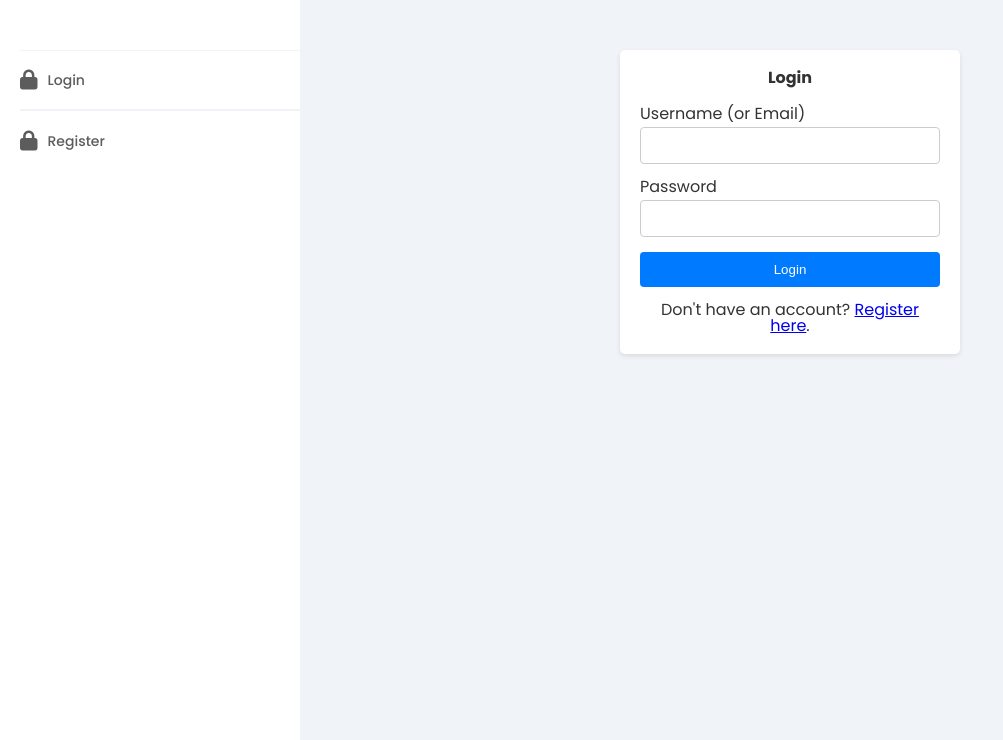
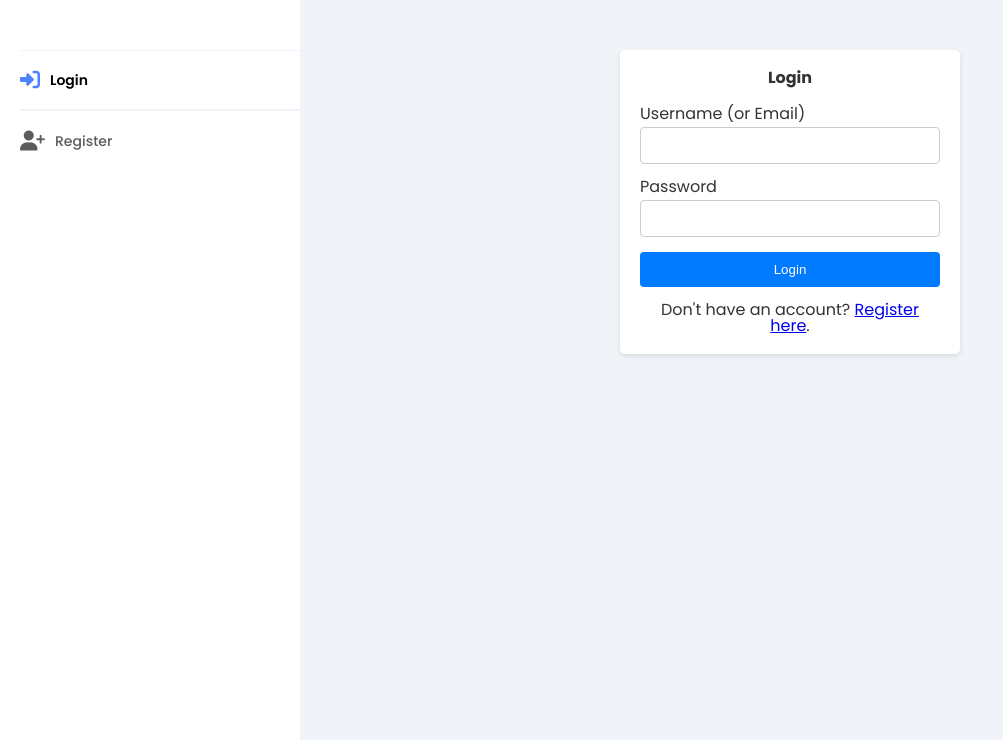
Before and after one commit to rhinowebrs/diplomski, a Flask app: page /login in a window 1280 px wide. Shown: the part 60-800 px from the top of the page, without its empty margins (0-1003 px from the left). Run offline with Flask 3, Linux system fonts and the light colour scheme; some libraries are stand-ins or nearby versions.

Commit message:
Changes;

```diff
--- a/app/static/css/main.css
+++ b/app/static/css/main.css
@@ -162,6 +162,7 @@ main {
 .sidepanel-item a.active {
 
     color: #000;
+    font-weight: 600;
 
 }
 
--- a/app/templates/base.html
+++ b/app/templates/base.html
@@ -10,6 +10,7 @@
     <script src="https://kit.fontawesome.com/391c04f0d7.js" crossorigin="anonymous"></script>
 </head>
 <body>
+    {% set active_page = request.endpoint %}
     <header>
         <nav>
             <div class="nav-left">
@@ -34,27 +35,30 @@
     <main>
         <div class="sidepanel">
             {% if current_user.is_authenticated %}
+
             <div class="sidepanel-item">
-                <i class="fa-solid fa-gauge active"></i> <a class="active" href="{{ url_for('main.landing') }}">Dashboard</a>
+                <i class="fa-solid fa-gauge {% if active_page == 'main.landing' %}active{% endif %}"></i>
+                <a href="{{ url_for('main.landing') }}" class="{% if active_page == 'main.landing' %}active{% endif %}">Dashboard</a>
             </div>
+
             <div class="sidepanel-item">
-                <i class="fa-solid fa-lock"></i>
-                <a href="{{ url_for('main.passwords') }}">Passwords</a>
+                <i class="fa-solid fa-lock {% if active_page == 'main.passwords' %}active{% endif %}"></i>
+                <a href="{{ url_for('main.passwords') }}" class="{% if active_page == 'main.passwords' %}active{% endif %}">Passwords</a>
             </div>
 
             <a class="sidepanel-item-last" href="{{ url_for('main.logout') }}">Logout</a>
 
             {% else %}
 
-            <div class="sidepanel-item">
-                <i class="fa-solid fa-lock"></i>
-                <a href="{{ url_for('main.login') }}">Login</a>
-            </div>
+        <div class="sidepanel-item">
+            <i class="fa-solid fa-right-to-bracket {% if active_page == 'main.login' %}active{% endif %}"></i>
+            <a href="{{ url_for('main.login') }}" class="{% if active_page == 'main.login' %}active{% endif %}">Login</a>
+        </div>
 
-            <div class="sidepanel-item">
-                <i class="fa-solid fa-lock"></i>
-                <a href="{{ url_for('main.register') }}">Register</a>
-            </div>
+        <div class="sidepanel-item">
+            <i class="fa-solid fa-user-plus {% if active_page == 'main.register' %}active{% endif %}"></i>
+            <a href="{{ url_for('main.register') }}" class="{% if active_page == 'main.register' %}active{% endif %}">Register</a>
+        </div>
 
             {% endif %}
         </div>
```
